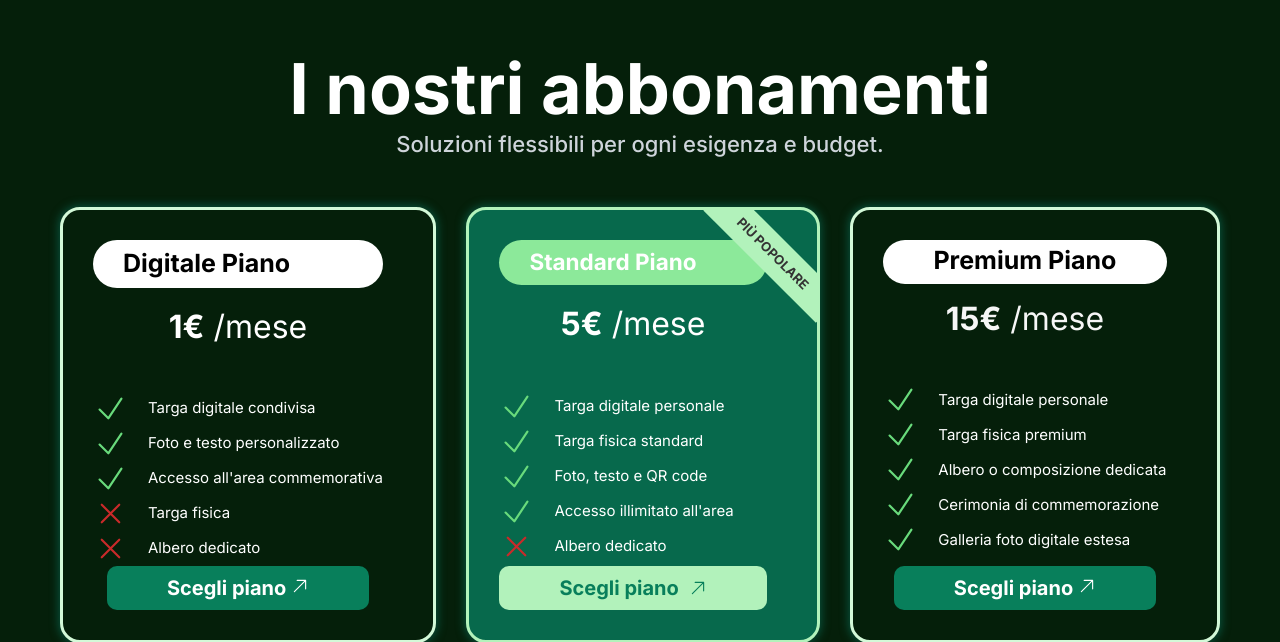
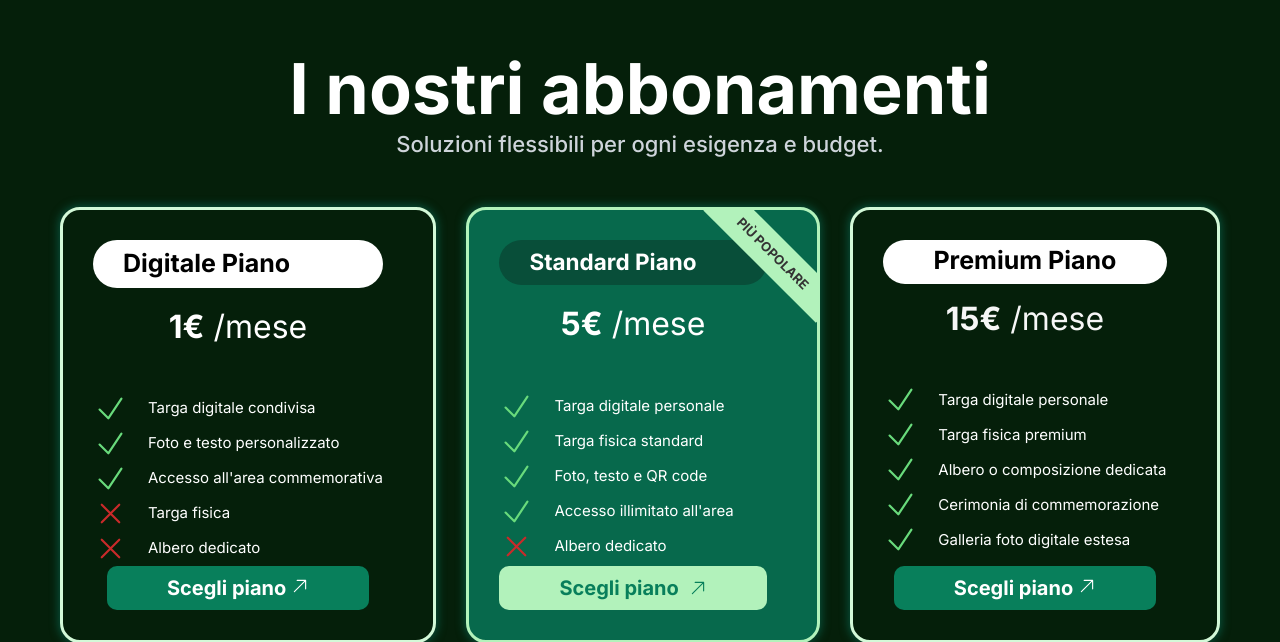
Before and after one commit to JavierTLoina/RadiciDiVita, a Flask app: page / in a window 1280 px wide. Shown: the part 3969-4611 px from the top of the page. Run offline with Flask 3, Linux system fonts and the light colour scheme; some web fonts are replaced.

Commit message:
standard color

```diff
--- a/static/style.css
+++ b/static/style.css
@@ -555,7 +555,7 @@ article{
 }
 
 .pricing-box-title-standard {
-  background-color: #8ce99a;
+  background-color:#084e39;
   border-radius: 3rem;
   padding: 0.5rem 3rem;
   display: inline-block;
```
